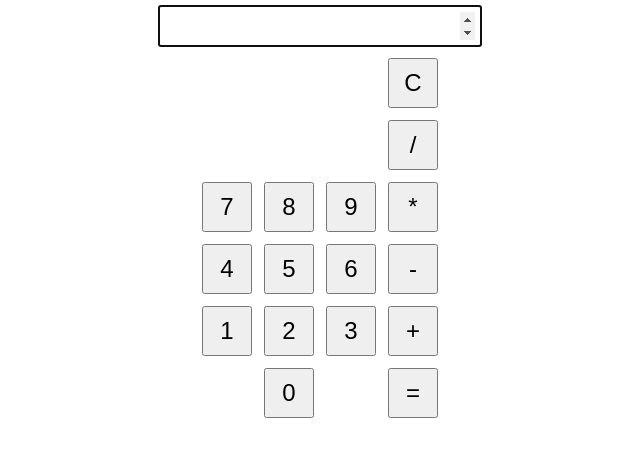
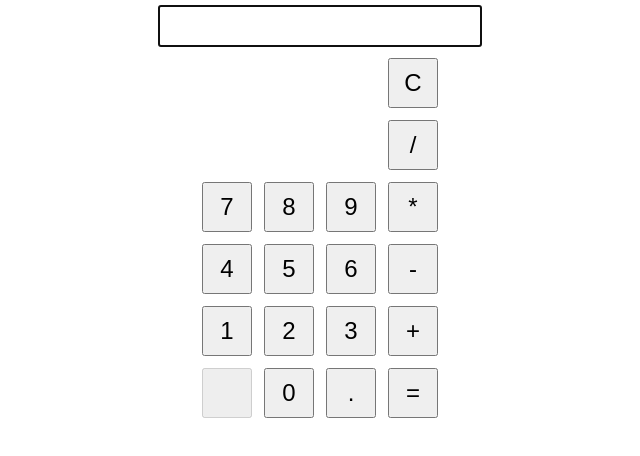
Before and after one commit to PaulB-H/calculator, a plain HTML site: page index.html in a window 1280 px wide. Shown: the part 230-686 px from the top of the page, without its empty margins (320-960 px from the left). Drawn offline with Linux system fonts and the light colour scheme.

Commit message:
Fixed decimal support

```diff
--- a/index.html
+++ b/index.html
@@ -11,7 +11,7 @@
 			<h3>Calculator</h3>
 			<div id="calcwrap">
 				<textarea id="resultdiv" wrap="soft" rows="2" disabled> </textarea>
-				<input id="numinput" type="number" />
+				<input id="numinput" type="decimal" />
 				<div id="buttonwrap">
 					<div
 						style="
@@ -35,7 +35,9 @@
 						<button onclick="numpad(1)">1</button>
 						<button onclick="numpad(2)">2</button>
 						<button onclick="numpad(3)">3</button>
+						<button disabled></button>
 						<button onclick="numpad(0)" style="grid-area: Zero">0</button>
+						<button onclick="numpad('.')">.</button>
 					</div>
 
 					<div id="operators">
--- a/script.js
+++ b/script.js
@@ -95,6 +95,25 @@ function reset() {
 	input.focus();
 }
 
+function numpad(num) {
+	let numinput = document.getElementById("numinput");
+	let pattern = /[.]+/g;
+	let decimals = [];
+	decimals = numinput.value.match(pattern);
+	console.log(decimals);
+	if (decimals != null) {
+		if (decimals.length <= 1 && num != ".") {
+			numinput.value += num;
+		}
+	} else {
+		numinput.value += num;
+	}
+	// console.log(decimals.length);
+	// if (decimals.length <= 1 && num != ".") {
+	// 	numinput.value += num;
+	// }
+}
+
 document.getElementById("numinput").addEventListener("keypress", function (e) {
 	if (e.key == "Enter") {
 		console.log("Enter pressed");
```
